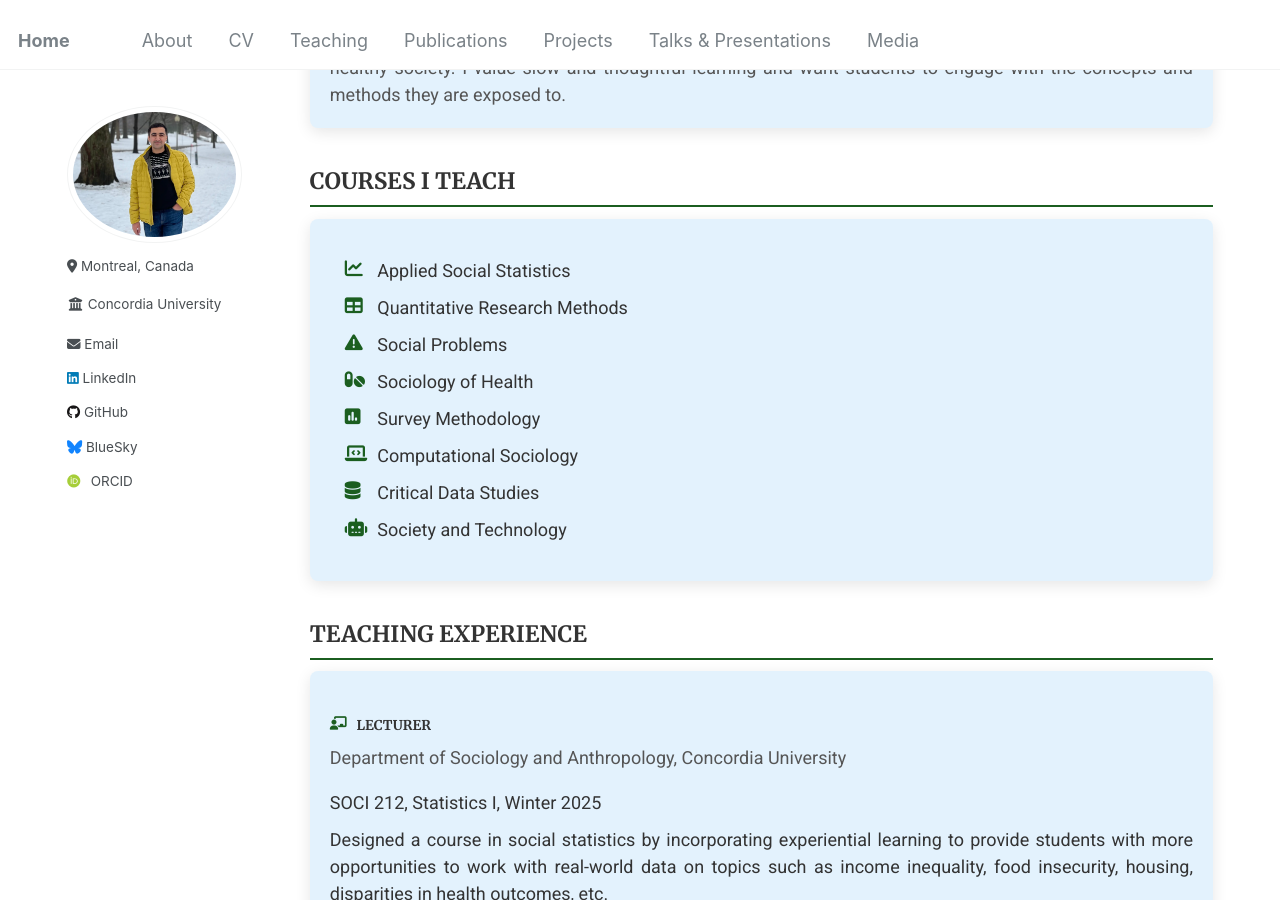
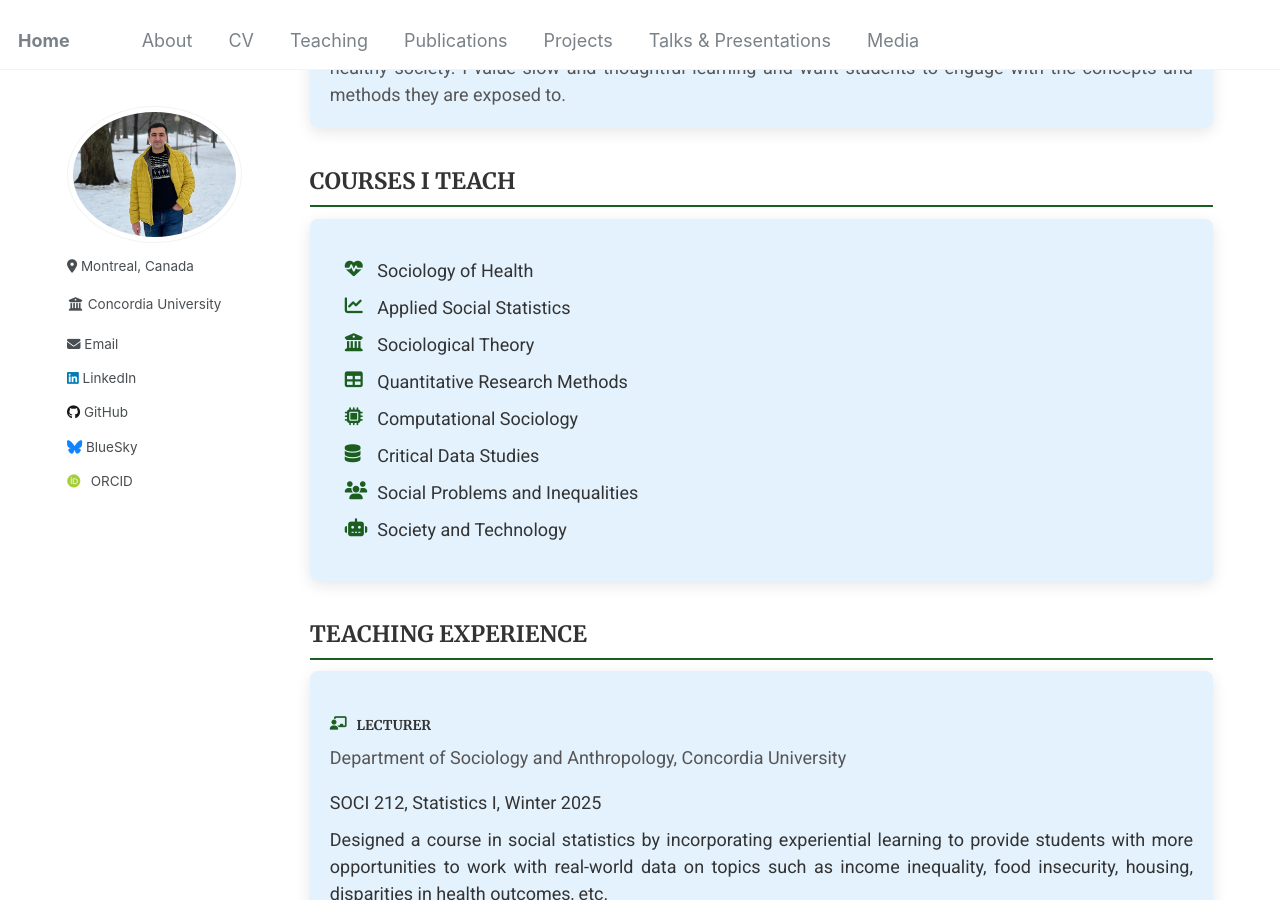
Before and after one commit to Mohsnmonji/mohsnmonji.github.io, a Jekyll site: the page built from _pages/teaching.md, in a window 1280 px wide and 900 px high, scrolled down 369 px. Built offline with Jekyll 4.4.1, drawn with Linux system fonts in a browser that asks for light colours; some web fonts are replaced.

Commit message:
Update teaching.md

```diff
--- a/_pages/teaching.md
+++ b/_pages/teaching.md
@@ -82,13 +82,13 @@ author_profile: true
   <h2>COURSES I TEACH</h2>
   <div class="teaching-card">
     <ul class="teaching-list">
+      <li><i class="fas fa-heartbeat icon"></i> Sociology of Health</li>
       <li><i class="fas fa-chart-line icon"></i> Applied Social Statistics</li>
+      <li><i class="fas fa-university icon"></i> Sociological Theory</li>
       <li><i class="fas fa-table icon"></i> Quantitative Research Methods</li>
-      <li><i class="fas fa-exclamation-triangle icon"></i> Social Problems</li>
-      <li><i class="fas fa-pills icon"></i> Sociology of Health</li>
-      <li><i class="fas fa-poll icon"></i> Survey Methodology</li>
-      <li><i class="fas fa-laptop-code icon"></i> Computational Sociology</li>
+      <li><i class="fas fa-microchip icon"></i> Computational Sociology</li>
       <li><i class="fas fa-database icon"></i> Critical Data Studies</li>
+      <li><i class="fas fa-users icon"></i> Social Problems and Inequalities</li>
       <li><i class="fas fa-robot icon"></i> Society and Technology</li>
     </ul>
   </div>
```
